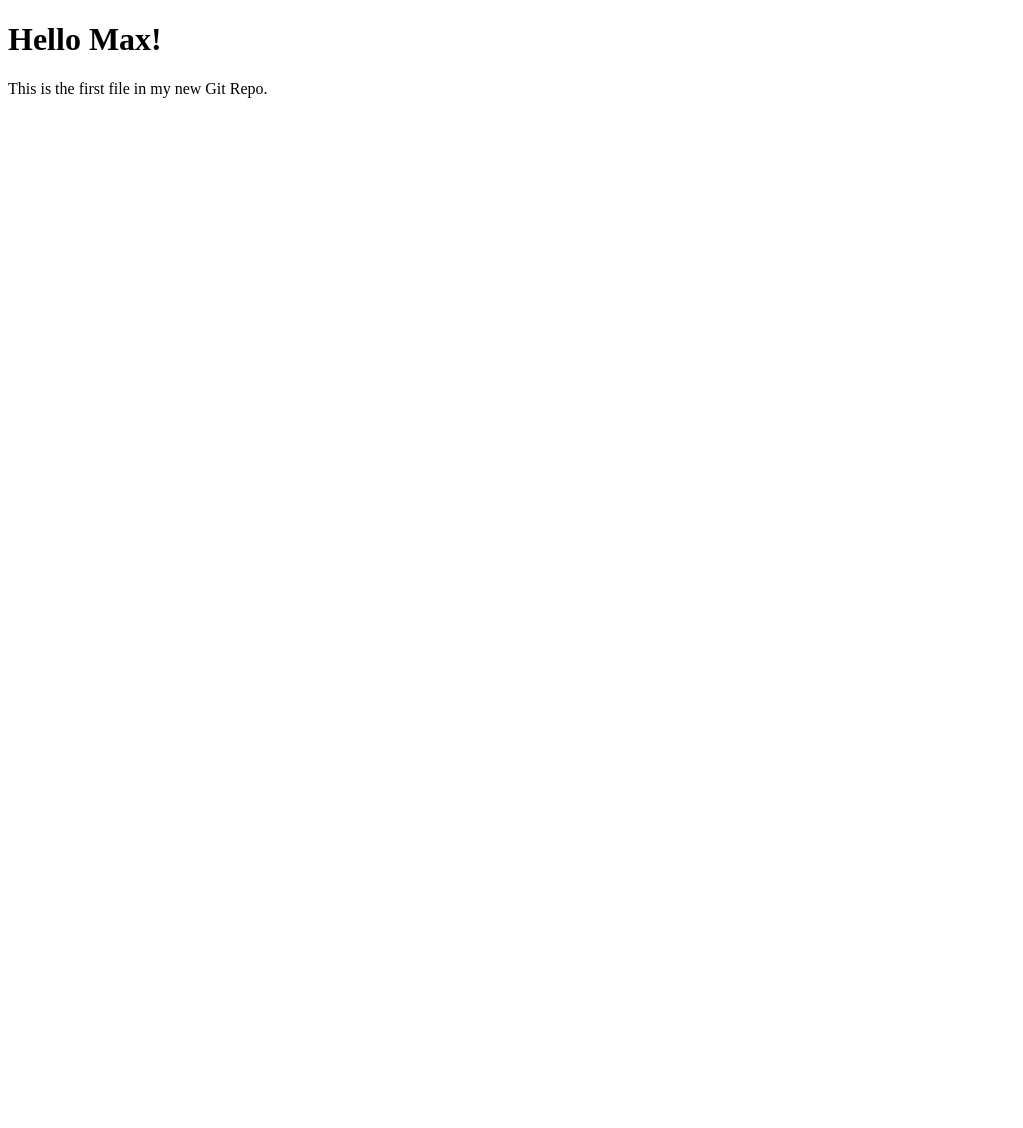
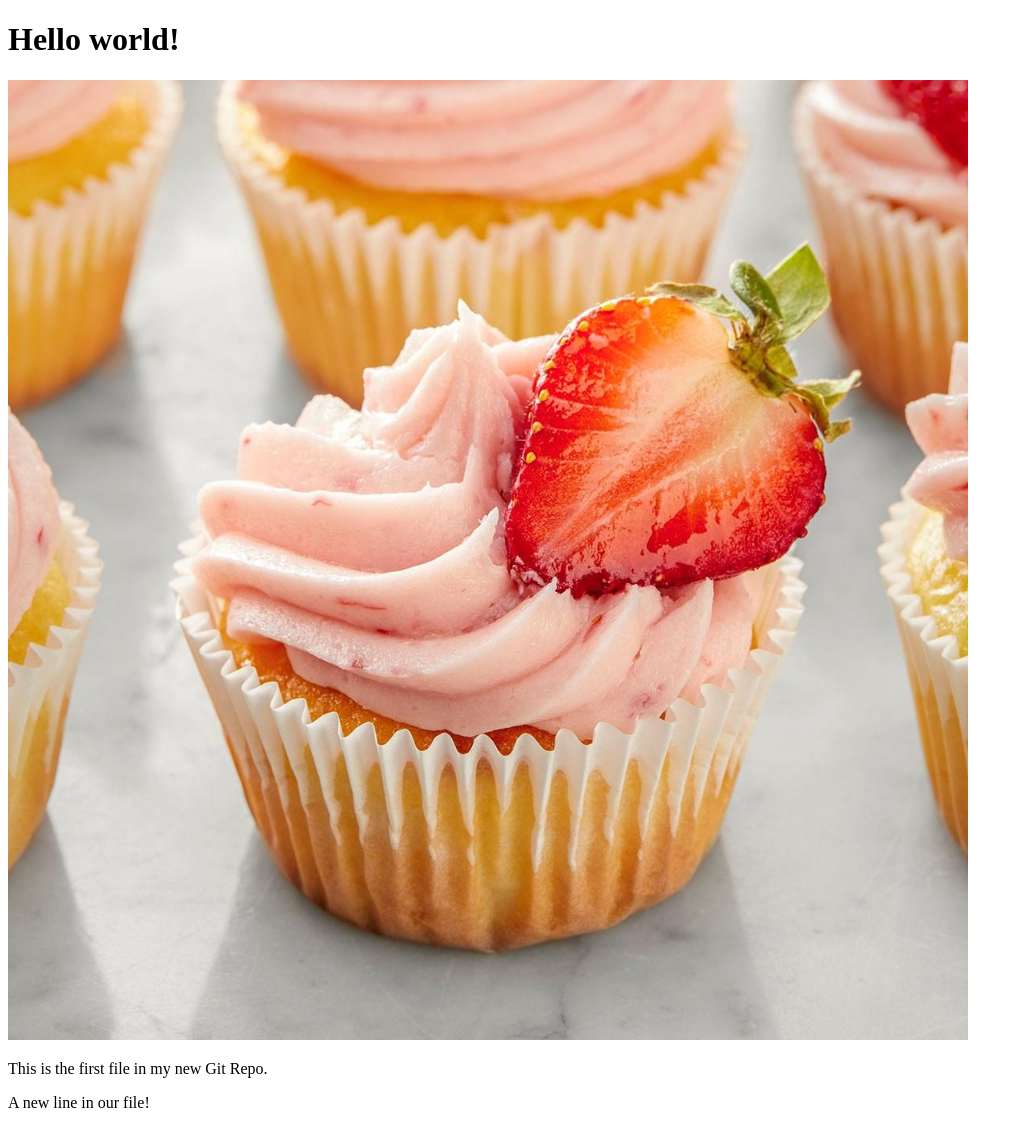
Before and after one commit to DBSdemo/DBSdemo1, a plain HTML site: page index.html in a window 1280 px wide. Shown: the whole page, without its empty margins (0-1023 px from the left). Before the commit the page ends 800 px from the top, so only its background shows below. Drawn offline with Linux system fonts and the light colour scheme.

Commit message:
changed a image

```diff
--- a/index.html
+++ b/index.html
@@ -2,11 +2,15 @@
 <html>
 <head>
 <title>Hello World!</title>
+<link rel="stylesheet" href="bluestyle.css">
 </head>
 <body>
 
-<h1>Hello Max!</h1>
+<h1>Hello world!</h1>
+<div><img src="img_hello_world.jpg" alt="Hello World from Space"
+style="width:100%;max-width:960px"></div>
 <p>This is the first file in my new Git Repo.</p>
+<p>A new line in our file!</p>
 
 </body>
 </html>
```
Also changed, not shown: img_hello_world.jpg (added).
